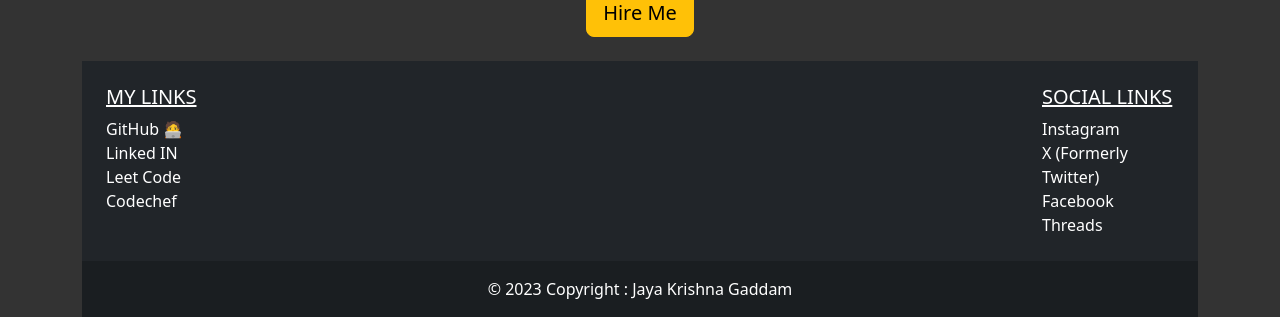
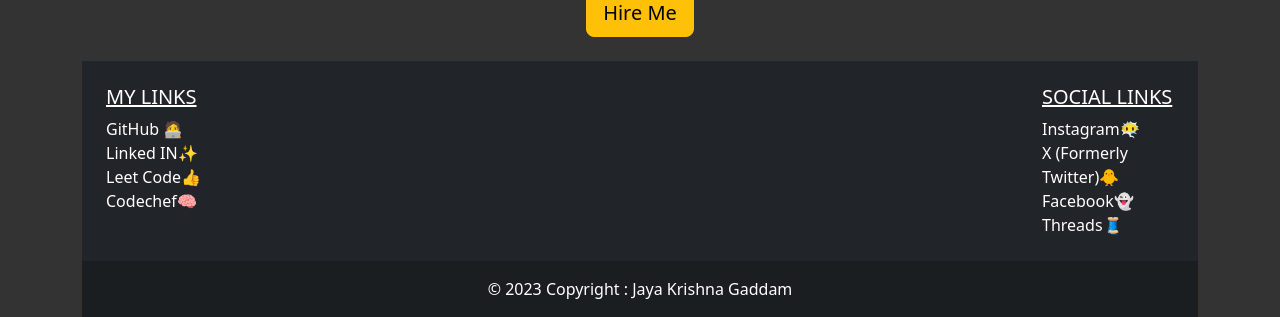
Before and after one commit to jayakrishnagaddam/Profile-JayaKrishna, a Flask app: page / in a window 1280 px wide. Shown: the part 4839-5156 px from the top of the page. Run offline with Flask 3, Linux system fonts and the light colour scheme.

Commit message:
Added Designs

```diff
--- a/templates/footer.html
+++ b/templates/footer.html
@@ -6,9 +6,9 @@
       <div class="col">
         <h5 class="text-uppercase"><u>My Links</u></h5>
          <a class="nav-link active" aria-current="page" href="https://github.com/jayakrishnagaddam" target="_blank">GitHub 🧑‍💻</a>
-         <a class="nav-link active" aria-current="page" href="https://linkedin.com/in/jaya-krishna-gaddam-92a62221b" target="_blank">Linked IN</a>
-         <a class="nav-link active" aria-current="page" href="https://leetcode.com/jayakrishna_fyi/" target="_blank">Leet Code</a>
-         <a class="nav-link active" aria-current="page" href="https://www.codechef.com/users/thisiskrishna9" target="_blank">Codechef</a>
+         <a class="nav-link active" aria-current="page" href="https://linkedin.com/in/jaya-krishna-gaddam-92a62221b" target="_blank">Linked IN✨</a>
+         <a class="nav-link active" aria-current="page" href="https://leetcode.com/jayakrishna_fyi/" target="_blank">Leet Code👍</a>
+         <a class="nav-link active" aria-current="page" href="https://www.codechef.com/users/thisiskrishna9" target="_blank">Codechef🧠</a>
       </div>
       <div class="col"></div>
       <div class="col"></div>
@@ -20,10 +20,10 @@
       <div class="col"></div>
       <div class="col">
         <h5 class="text-uppercase"><u>Social Links</u></h5>
-         <a class="nav-link disable" aria-current="page" href="https://www.instagram.com/jayakrishna_fyi" target="_blank">Instagram</a>
-        <a class="nav-link active" aria-current="page" href="https://twitter.com/jayakrishna_fyi" target="_blank">X (Formerly Twitter)</a>
-        <a class="nav-link active" aria-current="page" href="https://www.facebook.com/jayakrishna.gaddam.56" target="_blank">Facebook</a>
-        <a class="nav-link active" aria-current="page" href="https://www.threads.net/@jayakrishna_fyi" target="_blank">Threads</a>
+         <a class="nav-link disabled" aria-current="page" href="https://www.instagram.com/jayakrishna_fyi" target="_blank">Instagram😶‍🌫️</a>
+        <a class="nav-link active" aria-current="page" href="https://twitter.com/jayakrishna_fyi" target="_blank">X (Formerly Twitter)🐥</a>
+        <a class="nav-link active" aria-current="page" href="https://www.facebook.com/jayakrishna.gaddam.56" target="_blank">Facebook👻</a>
+        <a class="nav-link active" aria-current="page" href="https://www.threads.net/@jayakrishna_fyi" target="_blank">Threads🧵</a>
       </div>
 
     </div>
```
